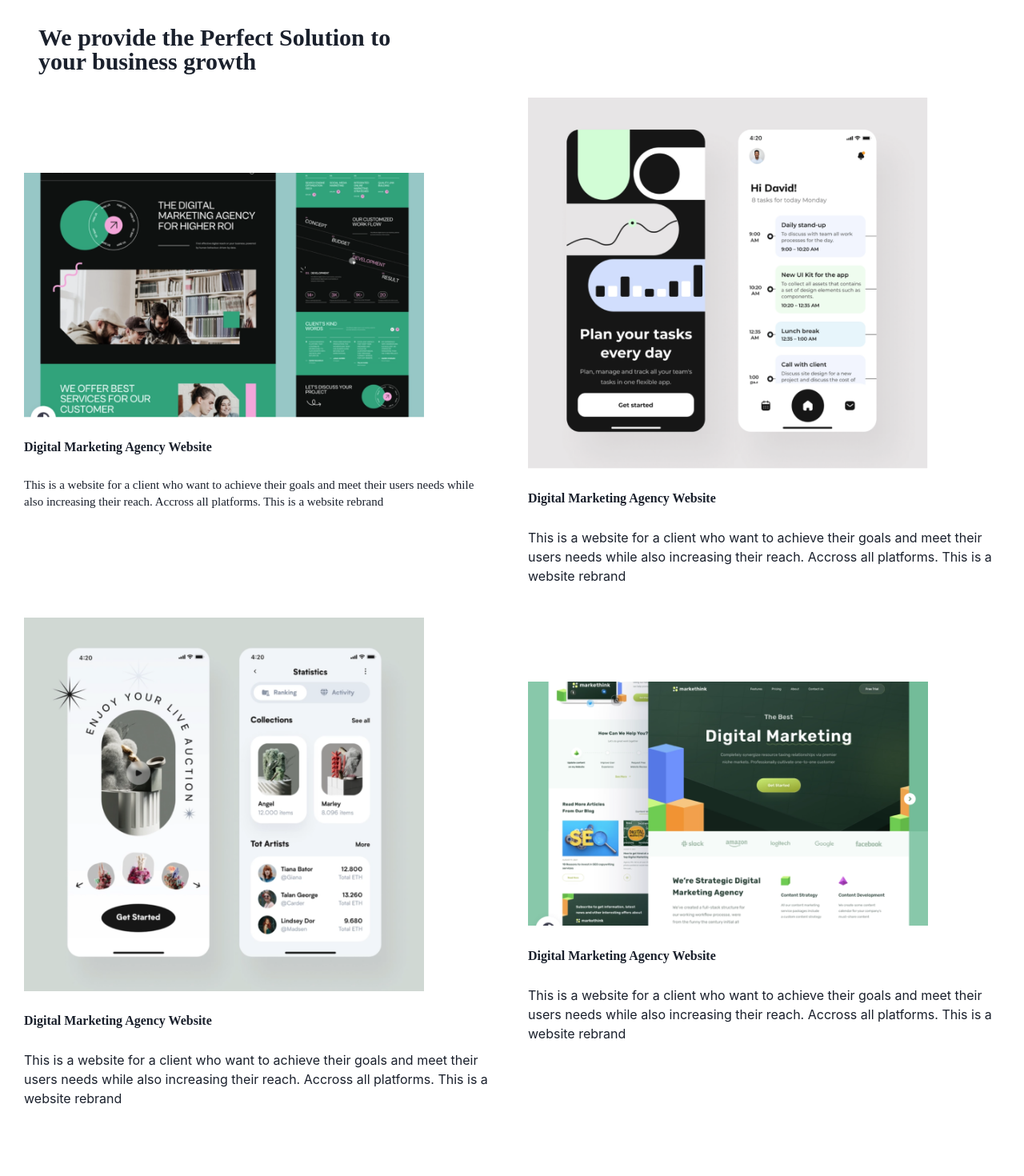
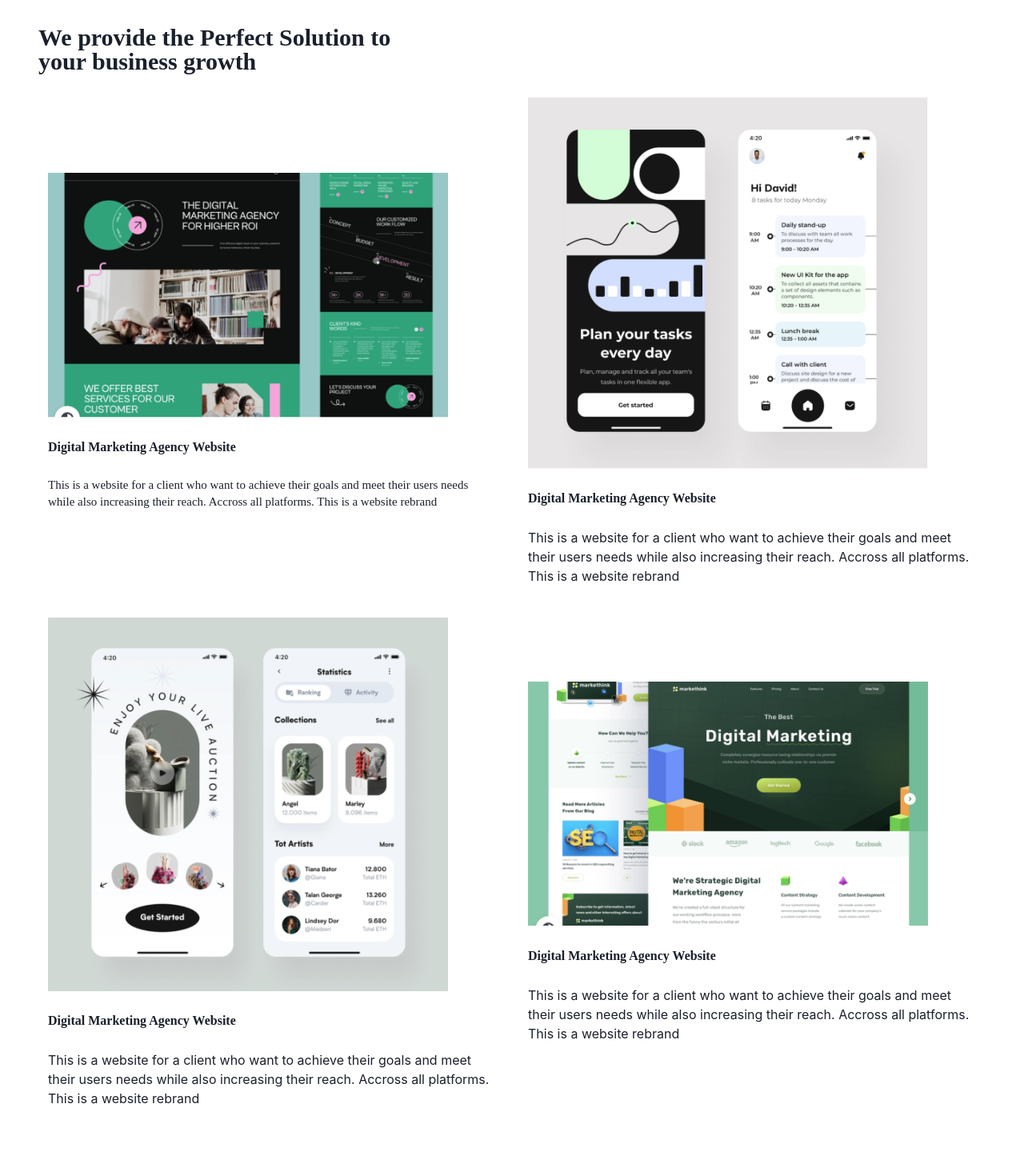
Before and after one commit to Buletiss/AgencyDesign, a React (Create React App) app: page / in a window 1280 px wide. Shown: the part 1900-3370 px from the top of the page at 80% size. Built offline with nearby package versions, Linux system fonts and the light colour scheme; a web font is replaced by a local one.

Commit message:
fix Portfolio

```diff
--- a/src/components/Portfolio/index.jsx
+++ b/src/components/Portfolio/index.jsx
@@ -33,8 +33,16 @@ export const Portfolio = () => {
           We provide the Perfect Solution to your business growth
         </Text>
         <Flex justify="center" p="30px" alignItems="center">
-          <SimpleGrid columns={2} spacing={10}>
-            <Flex flexDirection="column" justifyContent="center" gap="20px">
+          <SimpleGrid columns={2} spacing={10} alignItems="center">
+
+
+            <Flex
+              flexDirection="column"
+              justifyContent="center"
+              gap="20px"
+              w="560px"
+
+            >
               <Image src={Portfolio1} maxW="500px" w="100%" />
               <Text fontFamily="Poppins" fontWeight="600" lineHeight="34px">
                 Digital Marketing Agency Website
@@ -50,7 +58,9 @@ export const Portfolio = () => {
                 Accross all platforms. This is a website rebrand
               </Text>
             </Flex>
-            <Flex flexDirection="column" justifyContent="center" gap="20px">
+
+
+            <Flex flexDirection="column" justifyContent="center" gap="20px" w="560px">
               <Image src={Portfolio2} maxW="500px" w="100%" />
               <Text fontFamily="Poppins" fontWeight="600" lineHeight="34px">
                 Digital Marketing Agency Website
@@ -61,7 +71,10 @@ export const Portfolio = () => {
                 Accross all platforms. This is a website rebrand
               </Text>
             </Flex>
-            <Flex flexDirection="column" justifyContent="center" gap="20px">
+
+
+
+            <Flex flexDirection="column" justifyContent="center" gap="20px" w="560px">
               <Image src={Portfolio3} maxW="500px" w="100%" />
               <Text fontFamily="Poppins" fontWeight="600" lineHeight="34px">
                 Digital Marketing Agency Website
@@ -72,7 +85,9 @@ export const Portfolio = () => {
                 Accross all platforms. This is a website rebrand
               </Text>
             </Flex>
-            <Flex flexDirection="column" justifyContent="center" gap="20px">
+
+
+            <Flex flexDirection="column" justifyContent="center" gap="20px" w="560px">
               <Image src={Portfolio4} maxW="500px" w="100%" />
               <Text fontFamily="Poppins" fontWeight="600" lineHeight="34px">
                 Digital Marketing Agency Website
@@ -83,6 +98,8 @@ export const Portfolio = () => {
                 Accross all platforms. This is a website rebrand
               </Text>
             </Flex>
+
+
           </SimpleGrid>
         </Flex>
       </Flex>
```
